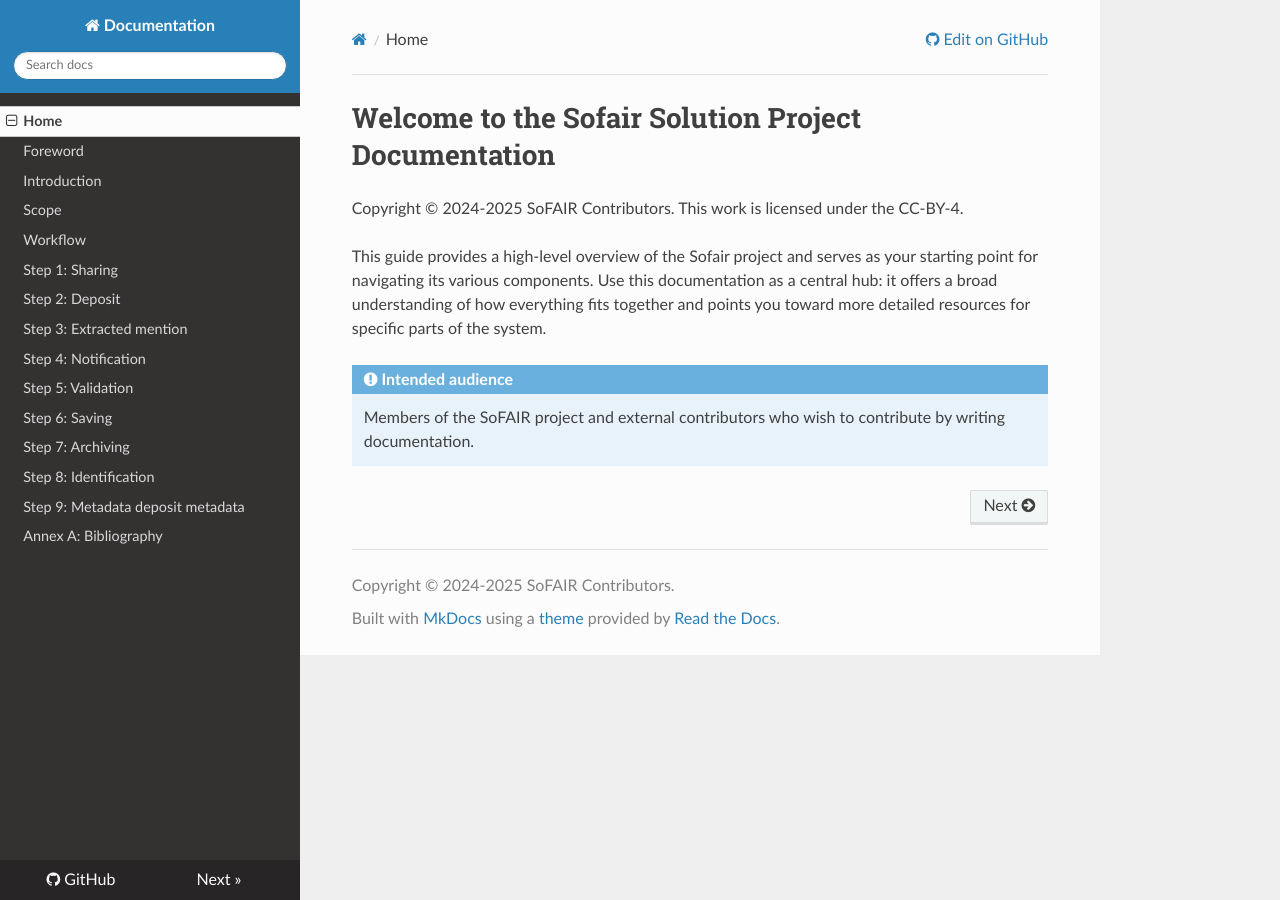
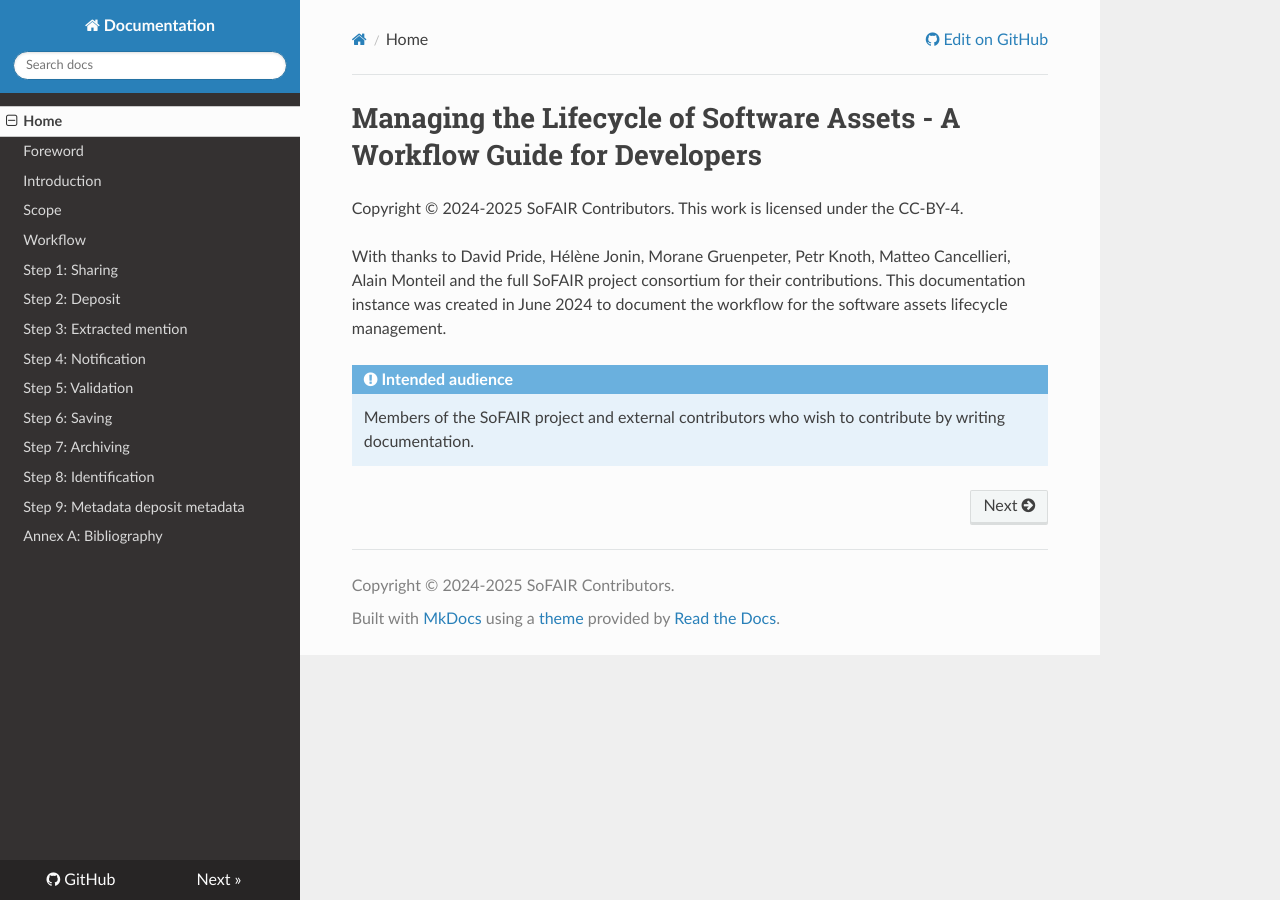
Before and after one commit to herrboyer/SoFairOA-documentation, an MkDocs documentation site: the page built from docs/index.md, in a window 1280 px wide. Built offline with MkDocs 1.6.1, drawn with Linux system fonts in a browser that asks for light colours; nearby versions of some CDN libraries.

Commit message:
Update index.md
revert changes

```diff
--- a/docs/index.md
+++ b/docs/index.md
@@ -1,9 +1,12 @@
-# Welcome to the Sofair Solution Project Documentation
+# Managing the Lifecycle of Software Assets - A Workflow Guide for Developers
 
 Copyright © 2024-2025 SoFAIR Contributors.
 This work is licensed under the CC-BY-4.
 
-This guide provides a high-level overview of the Sofair project and serves as your starting point for navigating its various components. Use this documentation as a central hub: it offers a broad understanding of how everything fits together and points you toward more detailed resources for specific parts of the system.
+With thanks to David Pride, Hélène Jonin, Morane Gruenpeter, Petr Knoth, Matteo
+Cancellieri, Alain Monteil and the full SoFAIR project consortium for their
+contributions. This documentation instance was created in June 2024 to document
+the workflow for the software assets lifecycle management.
 
 !!! note "Intended audience"
     Members of the SoFAIR project and external contributors who wish to
```
